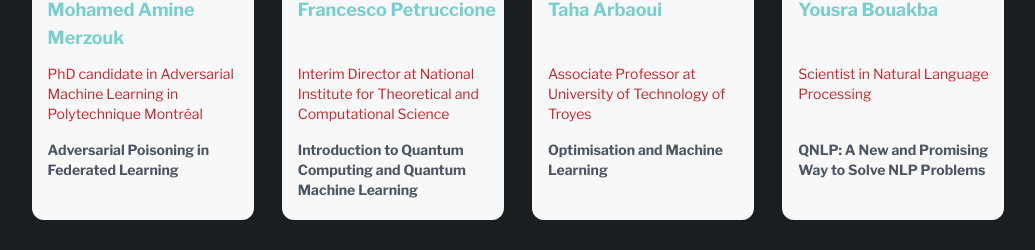
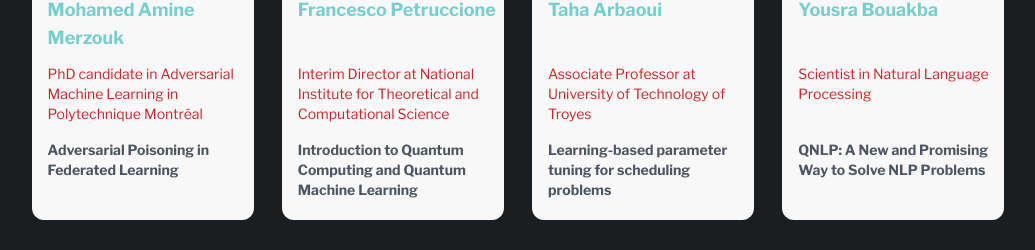
Before and after one commit to MarouaneBenbetka/AI-Summit, a React (Vite) app: page / in a window 1280 px wide. Shown: the part 2536-2786 px from the top of the page, without its empty margins (122-1157 px from the left). Built offline with nearby package versions, Linux system fonts and the light colour scheme.

Commit message:
Update speaker

```diff
--- a/src/data/data.jsx
+++ b/src/data/data.jsx
@@ -98,7 +98,7 @@
     id: 7,
     name: "Taha Arbaoui",
     profession: "Associate Professor at University of Technology of Troyes",
-    description: "Optimisation and Machine Learning",
+    description: "Learning-based parameter tuning for scheduling problems",
     img: tahaA,
   },
   {
```
